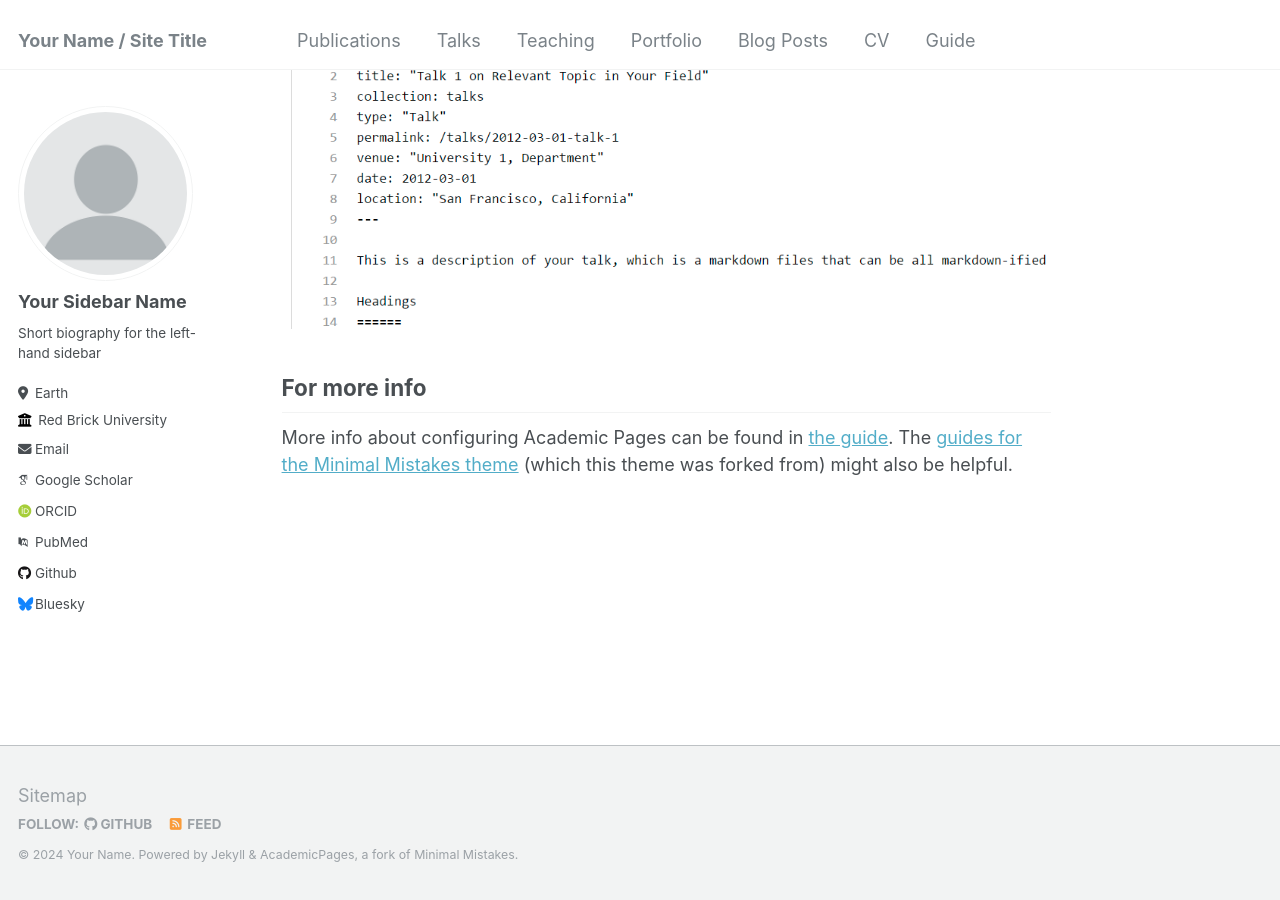
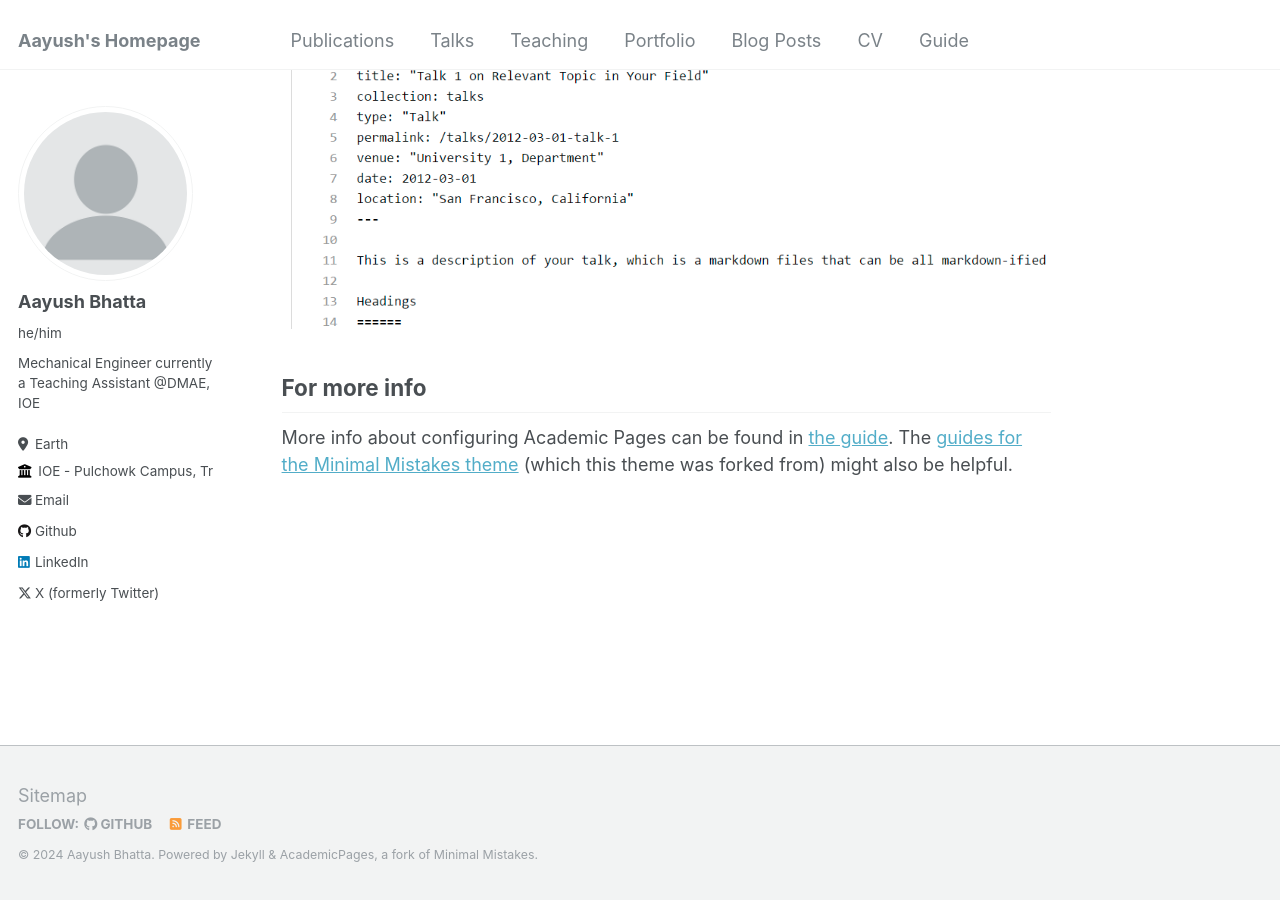
Before and after one commit to Aayush545/aayush-bhatta.github.io, a Jekyll site: the page built from _pages/about.md, in a window 1280 px wide and 900 px high, scrolled down 2660 px. Built offline with Jekyll 4.4.1, drawn with Linux system fonts in a browser that asks for light colours; some web fonts are replaced.

Commit message:
1st Update _config.yml
personalizing sidebar

```diff
--- a/_config.yml
+++ b/_config.yml
@@ -8,13 +8,13 @@
 
 # Basic Site Settings
 locale                   : "en-US"
-title                    : "Your Name / Site Title"
+title                    : "Aayush's Homepage"
 title_separator          : "-"
-name                     : &name "Your Name"
-description              : &description "personal description"
-url                      : https://academicpages.github.io # the base hostname & protocol for your site e.g. "https://mmistakes.github.io"
+name                     : &name "Aayush Bhatta"
+description              : &description "Mechanical Engineer currently working as a Teaching Assistant @DMAE, IOE"
+url                      : https://aayush545.github.io # the base hostname & protocol for your site e.g. "https://mmistakes.github.io"
 baseurl                  : "" # the subpath of your site, e.g. "/blog"
-repository               : "academicpages/academicpages.github.io"
+repository               : "aayush545/aayush545.github.io"
 
 # Site Author - The following control what appear as part of the author content on the side bar.
 #               If a field is blank the icon and link will not appear, otherwise it will be shown.
@@ -22,33 +22,33 @@ repository               : "academicpages/academicpages.github.io"
 author:
   # Biographic information
   avatar           : "profile.png"
-  name             : "Your Sidebar Name"
-  pronouns         : # example: "she/her"
-  bio              : "Short biography for the left-hand sidebar"
+  name             : "Aayush Bhatta"
+  pronouns         : "he/him"
+  bio              : "Mechanical Engineer currently a Teaching Assistant @DMAE, IOE"
   location         : "Earth"
-  employer         : "Red Brick University"
+  employer         : "IOE - Pulchowk Campus, Tribhuvan University"
   uri              : # URL
-  email            : "none@example.org"
+  email            : "aayush.bhatta@pcampus.edu.np"
 
   # Academic websites
-  arxiv            : # URL - Update with the correct link to your profile
-  googlescholar    : "https://scholar.google.com/citations?user=PS_CX0AAAAAJ"
-  impactstory      : # URL
-  orcid            : "http://orcid.org/yourorcidurl"
-  semantic         : # URL
-  pubmed           : "https://www.ncbi.nlm.nih.gov/pubmed/?term=john+snow"
-  researchgate     : # URL
+  #arxiv            : # URL - Update with the correct link to your profile
+  #googlescholar    : "https://scholar.google.com/citations?user=PS_CX0AAAAAJ"
+  #impactstory      : # URL
+  #orcid            : "http://orcid.org/yourorcidurl"
+  #semantic         : # URL
+  #pubmed           : "https://www.ncbi.nlm.nih.gov/pubmed/?term=john+snow"
+  #researchgate     : # URL
 
   # Repositories and software development
   bitbucket        : # Username - Update with your username on the site
   codepen          : # Username
   dribbble         : # Username
-  github           : "academicpages"
+  github           : "aayush545"
   kaggle           : # Username
   stackoverflow    : # User number or user number and name (i.e., use "1" or "1/jeff-atwood")
 
   # Social media
-  bluesky          : "bsky.app" # Replace this with you Bluesky username
+ # bluesky          : "bsky.app" # Replace this with you Bluesky username
   facebook         : # Username
   flickr           : # Username
   foursquare       : # Username
@@ -57,7 +57,7 @@ author:
   keybase          : # Username
   instagram        : # Username
   lastfm           : # Username
-  linkedin         : # Username
+  linkedin         : "aayush-bhatta"
   mastodon         : # URL
   medium           : # URL
   pinterest        : # Username
@@ -65,7 +65,7 @@ author:
   steam            : # Username
   telegram         : # URL
   tumblr           : # Username
-  twitter          : # Username for X / Twitter
+  twitter          : "Bh_Aayush"
   vine             : # Username
   weibo            : # Username
   wikipedia        : # Username
```
